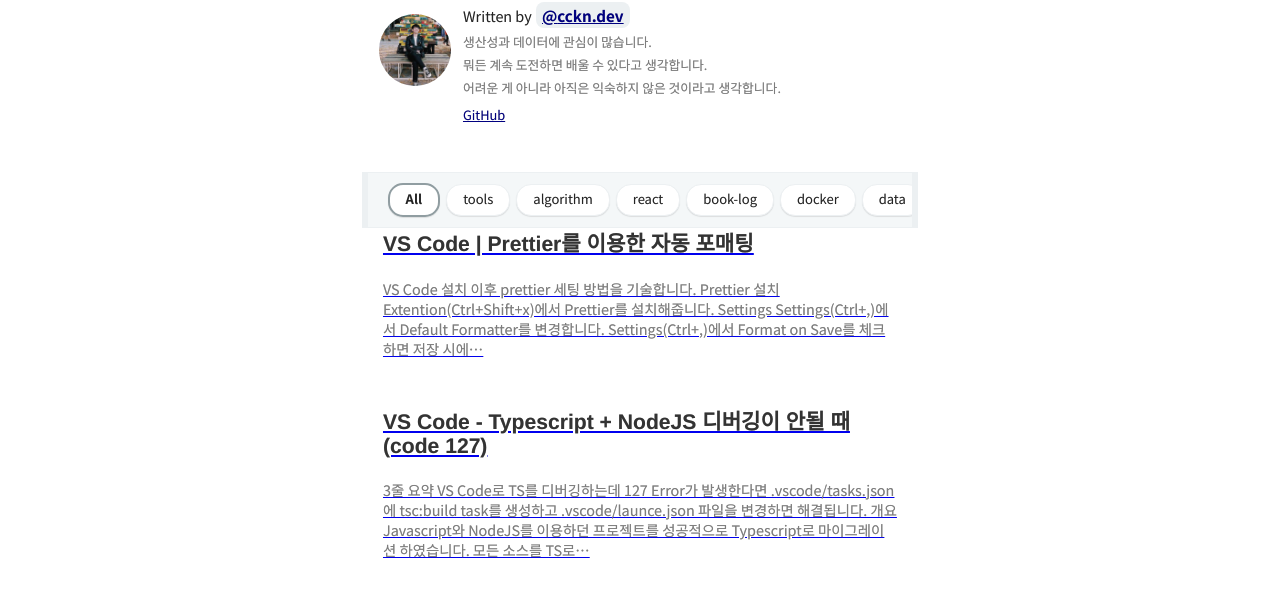
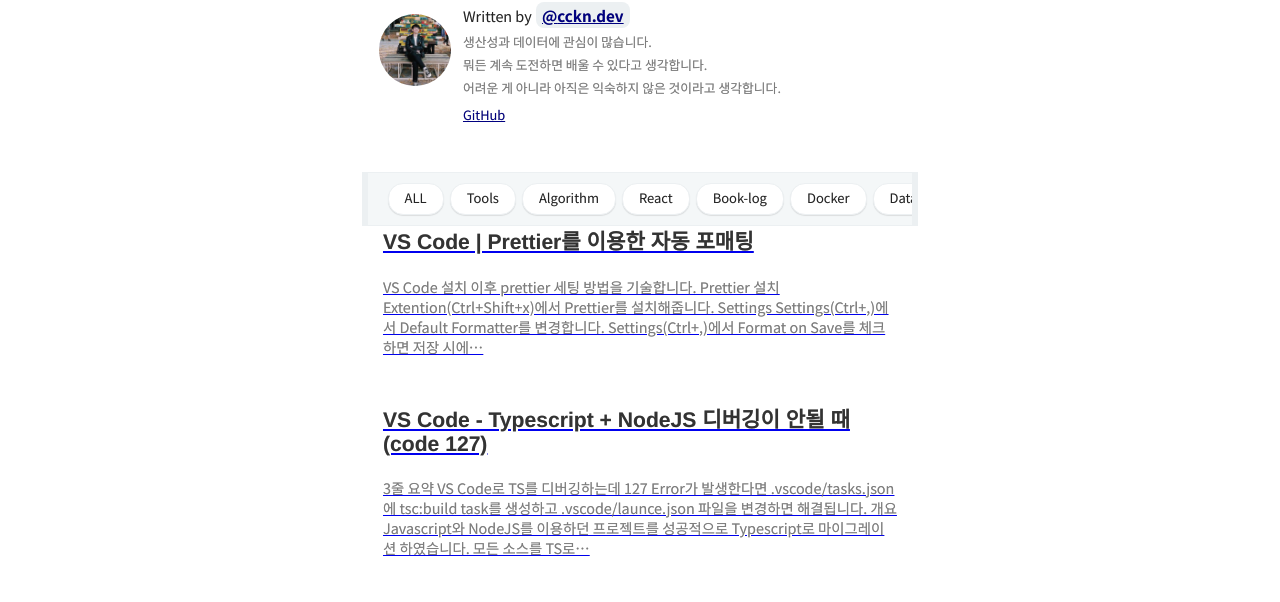
Before and after one commit to cckn/devlog, a Gatsby site: page / in a window 1280 px wide. Shown: the part 198-800 px from the top of the page. Built offline with nearby package versions, Linux system fonts and the light colour scheme; Gatsby itself is replaced by a stand-in of ours; some packages are replaced by stand-ins of ours; what typography-theme-github would draw is missing.

Commit message:
카테고리 첫 글자 대문자로 변경

```diff
--- a/src/components/category/index.jsx
+++ b/src/components/category/index.jsx
@@ -6,16 +6,24 @@ import { Item } from './item'
 export const Category = ({ categories, category, selectCategory }) => {
   const containerRef = useRef(null)
 
-  const scrollToCenter = useCallback(tabRef => {
-    const { offsetWidth: tabWidth } = tabRef.current
-    const { scrollLeft, offsetWidth: containerWidth } = containerRef.current
-    const tabLeft = tabRef.current.getBoundingClientRect().left
-    const containerLeft = containerRef.current.getBoundingClientRect().left
-    const refineLeft = tabLeft - containerLeft
-    const targetScollX = scrollLeft + refineLeft - (containerWidth / 2) + (tabWidth / 2)
+  const scrollToCenter = useCallback(
+    tabRef => {
+      const { offsetWidth: tabWidth } = tabRef.current
+      const { scrollLeft, offsetWidth: containerWidth } = containerRef.current
+      const tabLeft = tabRef.current.getBoundingClientRect().left
+      const containerLeft = containerRef.current.getBoundingClientRect().left
+      const refineLeft = tabLeft - containerLeft
+      const targetScollX =
+        scrollLeft + refineLeft - containerWidth / 2 + tabWidth / 2
 
-    containerRef.current.scroll({ left: targetScollX, top: 0, behavior: 'smooth' })
-  }, [containerRef])
+      containerRef.current.scroll({
+        left: targetScollX,
+        top: 0,
+        behavior: 'smooth',
+      })
+    },
+    [containerRef]
+  )
 
   return (
     <ul
@@ -27,7 +35,12 @@ export const Category = ({ categories, category, selectCategory }) => {
         margin: `0 -${rhythm(3 / 4)}`,
       }}
     >
-      <Item title={'All'} selectedCategory={category} onClick={selectCategory} scrollToCenter={scrollToCenter} />
+      <Item
+        title={'ALL'}
+        selectedCategory={category}
+        onClick={selectCategory}
+        scrollToCenter={scrollToCenter}
+      />
       {categories.map((title, idx) => (
         <Item
           key={idx}
--- a/src/components/category/item/index.jsx
+++ b/src/components/category/item/index.jsx
@@ -14,6 +14,7 @@ export const Item = ({ title, selectedCategory, onClick, scrollToCenter }) => {
     }
   }, [selectedCategory, tabRef])
 
+  const upperTitle = title[0].toUpperCase() + title.substring(1)
   return (
     <li
       ref={tabRef}
@@ -21,7 +22,7 @@ export const Item = ({ title, selectedCategory, onClick, scrollToCenter }) => {
       role="tab"
       aria-selected={selectedCategory === title ? 'true' : 'false'}
     >
-      <div onClick={handleClick}>{title}</div>
+      <div onClick={handleClick}>{upperTitle}</div>
     </li>
   )
 }
```
